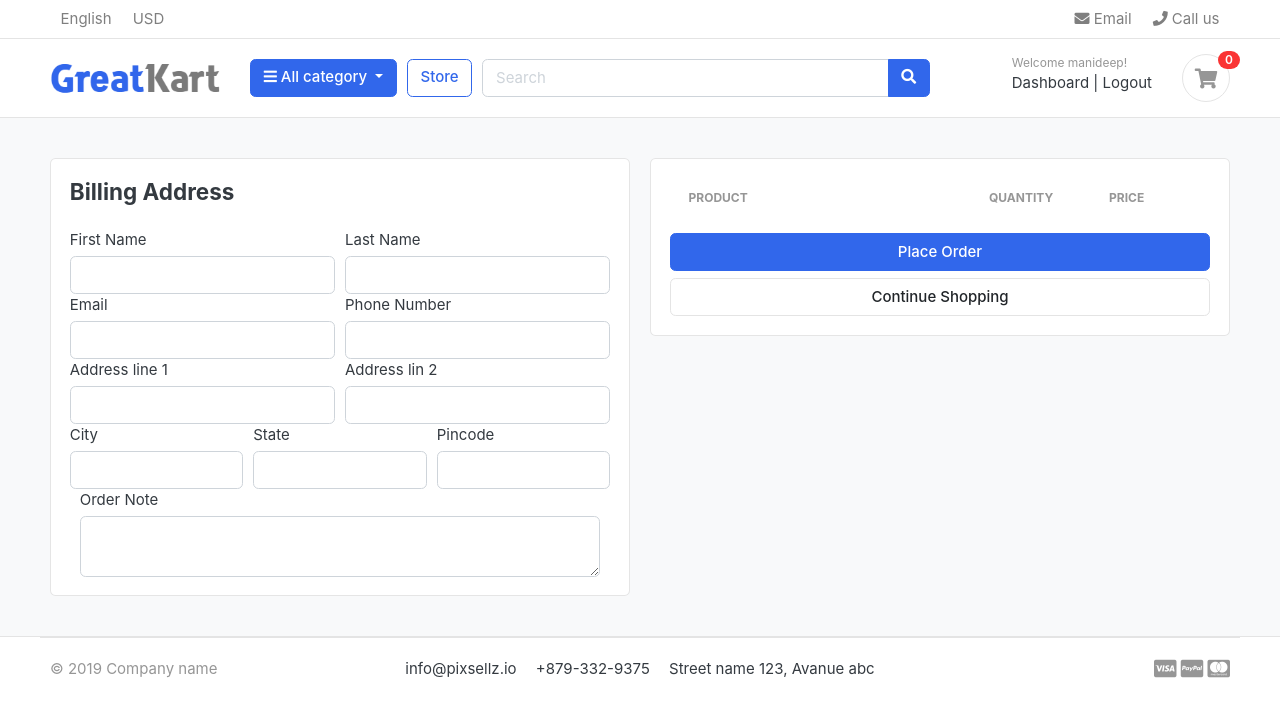
After one commit to mani-bairu/Greatkart-django, a Django app: page /cart/checkout/ in a window 1280 px wide. The commit adds this page. Shown: the top 717 px of the page. Run offline with Django 3.2, Linux system fonts and the light colour scheme; a user stored in the database is signed in; data comes from the database, SQL or seed files in the repository; both versions use the stored data as it was after the commit; lists and menus that the app fills with data are empty; some libraries are stand-ins or nearby versions; some web fonts are replaced.

Commit message:
handeled cart and checkout for loged users

```diff
--- a/cart/context_processors.py
+++ b/cart/context_processors.py
@@ -3,9 +3,11 @@ from .views import _cart_id
 
 def total_cart_items(request):
     total_items=0
-    cart_items=Cart_items.objects.filter(cart__cart_id=_cart_id(request))
+    if request.user.is_authenticated:
+        cart_items=Cart_items.objects.filter(user=request.user)
+    else:
+        cart_items=Cart_items.objects.filter(cart__cart_id=_cart_id(request))
     for cart_item in cart_items:
         total_items+=cart_item.quantity
 
-
     return dict(items=total_items)
--- a/cart/urls.py
+++ b/cart/urls.py
@@ -11,6 +11,9 @@ urlpatterns = [
 
     path('delete_cart_item/<int:product_id>/<int:cart_item_id>/',views.delete_cart_item,name='delete_cart_item'),
 
+    path('checkout/',views.checkout,name='checkout'),
+
+
 
 
 
--- a/cart/views.py
+++ b/cart/views.py
@@ -15,95 +15,166 @@ def _cart_id(request):
 
 
 
-@login_required(login_url='signin')
+
 def add_cart(request,product_id):
-    product= Product.objects.get(id=product_id)
-    product_variations=[]
-    if request.method=='POST':
-        for item in request.POST:
-            key=item
-            value=request.POST[key]
-            print(key,value)
+
+    if request.user.is_authenticated:
+        print('enter in is_authenticated')
+        current_user=request.user
+        print(current_user)
+        product= Product.objects.get(id=product_id)
+        product_variations=[]
+        if request.method=='POST':
+            for item in request.POST:
+                key=item
+                value=request.POST[key]
+                print(key,value)
+                try:
+                    variation= variations.objects.get(product=product,variation_category__iexact=key,variation_value__iexact=value)
+                    product_variations.append(variation)
+                    print('got variations')
+
+                except:
+                    pass
+
+        is_cart_item_exist=Cart_items.objects.filter(product=product,user=current_user).exists()
+        print(is_cart_item_exist)
+        if is_cart_item_exist:
             try:
-                variation= variations.objects.get(product=product,variation_category__iexact=key,variation_value__iexact=value)
-                product_variations.append(variation)
+                cart_items= Cart_items.objects.get(product=product,user=current_user,variation=variation)
+                cart_items.quantity += 1
+                cart_items.save()
+            except Cart_items.DoesNotExist:
+                cart_items= Cart_items.objects.create(product=product,user=current_user,quantity=1)
+                cart_items.variation.clear()
+                for items in product_variations:
+                    cart_items.variation.add(items)
+                cart_items.save()
+        else:
+            print('enter in else block')
+            cart_items= Cart_items.objects.create(user=current_user,product=product,quantity=1)
+            print('enter in else block line 2')
+            cart_items.variation.clear()
+            for items in product_variations:
+                print('enter in else block line ',items)
 
-            except:
-                pass
-
-    try:
-
-        cart=Cart.objects.filter(cart_id=_cart_id(request)).exists()
-
-        if cart:
-            cart=Cart.objects.get(cart_id=_cart_id(request))
-        else:
-            cart=Cart.objects.create(cart_id=_cart_id(request))
-
-            print(cart)
-            cart.save()
+                cart_items.variation.add(items)
+            print('enter in else block after the for loop ')
 
 
-    except Exception as e:
-        print(e)
+            cart_items.save()
+
+        return redirect( 'cart')
+
+    #if user is not Authenticated
+    else:
+        product= Product.objects.get(id=product_id)
+        product_variations=[]
+        if request.method=='POST':
+            for item in request.POST:
+                key=item
+                value=request.POST[key]
+                print(key,value)
+                try:
+                    variation= variations.objects.get(product=product,variation_category__iexact=key,variation_value__iexact=value)
+                    product_variations.append(variation)
+
+                except:
+                    pass
+
+        try:
+
+            cart=Cart.objects.filter(cart_id=_cart_id(request)).exists()
+
+            if cart:
+                cart=Cart.objects.get(cart_id=_cart_id(request))
+            else:
+                cart=Cart.objects.create(cart_id=_cart_id(request))
+
+                print(cart)
+                cart.save()
 
 
-    is_cart_item_exist=Cart_items.objects.filter(product=product,cart=cart).exists()
-    if is_cart_item_exist:
-        try:
-            cart_items= Cart_items.objects.get(product=product,cart=cart,variation=variation)
-            cart_items.quantity += 1
-            cart_items.save()
-        except Cart_items.DoesNotExist:
+        except Exception as e:
+            print(e)
+
+
+        is_cart_item_exist=Cart_items.objects.filter(product=product,cart=cart).exists()
+        if is_cart_item_exist:
+            try:
+                cart_items= Cart_items.objects.get(product=product,cart=cart,variation=variation)
+                cart_items.quantity += 1
+                cart_items.save()
+            except Cart_items.DoesNotExist:
+                cart_items= Cart_items.objects.create(product=product,cart=cart,quantity=1)
+                cart_items.variation.clear()
+                for items in product_variations:
+                    cart_items.variation.add(items)
+                cart_items.save()
+        else:
+
             cart_items= Cart_items.objects.create(product=product,cart=cart,quantity=1)
             cart_items.variation.clear()
             for items in product_variations:
-              cart_items.variation.add(items)
+                cart_items.variation.add(items)
+
             cart_items.save()
+
+        return redirect( 'cart')
+
+
+def remove_cart(request,product_id,cart_item_id):
+    product= Product.objects.get(id=product_id)
+    if request.user.is_authenticated:
+        cart_item=Cart_items.objects.get(product=product,user=request.user,id=cart_item_id)
+        if cart_item.quantity > 1:
+            cart_item.quantity -= 1
+            cart_item.save()
+
+        else:
+            cart_item.delete()
     else:
 
-        cart_items= Cart_items.objects.create(product=product,cart=cart,quantity=1)
-        cart_items.variation.clear()
-        for items in product_variations:
-              cart_items.variation.add(items)
+        cart=Cart.objects.get(cart_id=_cart_id(request))
 
-        cart_items.save()
+        cart_item=Cart_items.objects.get(product=product,cart=cart,id=cart_item_id)
+        if cart_item.quantity > 1:
+            cart_item.quantity -= 1
+            cart_item.save()
 
-    return redirect( 'cart')
-
-@login_required(login_url='signin')
-def remove_cart(request,product_id,cart_item_id):
-    product= Product.objects.get(id=product_id)
-    cart=Cart.objects.get(cart_id=_cart_id(request))
-
-    cart_item=Cart_items.objects.get(product=product,cart=cart,id=cart_item_id)
-    if cart_item.quantity > 1:
-        cart_item.quantity -= 1
-        cart_item.save()
-
-    else:
-        cart_item.delete()
-
-    return redirect('cart')
-@login_required(login_url='signin')
-def add_cart_quantity(request,product_id,cart_item_id):
-    product= Product.objects.get(id=product_id)
-    cart=Cart.objects.get(cart_id=_cart_id(request))
-
-    cart_item=Cart_items.objects.get(product=product,cart=cart,id=cart_item_id)
-    cart_item.quantity += 1
-    cart_item.save()
+        else:
+            cart_item.delete()
 
     return redirect('cart')
 
 
-@login_required(login_url='signin')
+def add_cart_quantity(request,product_id,cart_item_id):
+    product= Product.objects.get(id=product_id)
+    if request.user.is_authenticated:
+         cart_item=Cart_items.objects.get(product=product,user=request.user,id=cart_item_id)
+         cart_item.quantity += 1
+         cart_item.save()
+    else:
+        cart=Cart.objects.get(cart_id=_cart_id(request))
+        cart_item=Cart_items.objects.get(product=product,cart=cart,id=cart_item_id)
+        cart_item.quantity += 1
+        cart_item.save()
+
+    return redirect('cart')
+
+
+
 def delete_cart_item(request,product_id,cart_item_id):
     product= Product.objects.get(id=product_id,)
-    cart=Cart.objects.get(cart_id=_cart_id(request))
+    if request.user.is_authenticated:
+        cart_item=Cart_items.objects.get(product=product,user=request.user,id=cart_item_id)
+        cart_item.delete()
 
-    cart_item=Cart_items.objects.get(product=product,cart=cart,id=cart_item_id)
-    cart_item.delete()
+    else:
+
+        cart=Cart.objects.get(cart_id=_cart_id(request))
+        cart_item=Cart_items.objects.get(product=product,cart=cart,id=cart_item_id)
+        cart_item.delete()
     return redirect('cart')
 
 
@@ -111,12 +182,14 @@ def delete_cart_item(request,product_id,cart_item_id):
 
 
 
-@login_required(login_url='signin')
+
 def cart(request):
 
     # cart=Cart.objects.get(cart_id=_cart_id(request))
-
-    cart_items=Cart_items.objects.filter(cart__cart_id=_cart_id(request))
+    if request.user.is_authenticated:
+        cart_items=Cart_items.objects.filter(user=request.user)
+    else:
+        cart_items=Cart_items.objects.filter(cart__cart_id=_cart_id(request))
     total=0
     quantiy=0
     for cart_item in cart_items:
@@ -140,3 +213,32 @@ def cart(request):
     }
 
     return render(request,'store/cart.html',context)
+
+@login_required(login_url='signin')
+def checkout(request):
+    if request.user.is_authenticated:
+        cart_items=Cart_items.objects.filter(user=request.user)
+    else:
+        cart_items=Cart_items.objects.filter(cart__cart_id=_cart_id(request))
+    total=0
+    quantiy=0
+    for cart_item in cart_items:
+        Total = (cart_item.product.price * cart_item.quantity)
+        total += Total
+        quantiy += cart_item.quantity
+
+    tax= (2*total)/100
+    grand_total=total+tax
+    cart_items_count=cart_items.count()
+
+
+    context={
+        'cart_items':cart_items,
+        'total':total,
+        'grand_total':grand_total,
+        'tax':tax,
+        'quantiy':quantiy,
+        'cart_items_count':cart_items_count
+
+    }
+    return render(request,'store/checkout.html',context)
--- a/store/views.py
+++ b/store/views.py
@@ -10,7 +10,7 @@ from django.contrib.auth.decorators import login_required
 
 # Create your views here.
 
-@login_required(login_url='signin')
+
 def Store(request,category_slug=None):
 
 
@@ -36,7 +36,7 @@ def Store(request,category_slug=None):
     }
     return render(request,'store/store.html',context)
 
-@login_required(login_url='signin')
+
 def product_detail(request,category_slug,product_slug):
     product=None
     try:
@@ -51,7 +51,7 @@ def product_detail(request,category_slug,product_slug):
     }
     return render(request,'store/product_detail.html',context)
 
-@login_required(login_url='signin')
+
 def search(request):
     if 'keyword' in request.GET:
         keyword = request.GET.get('keyword')
--- a/templates/store/cart.html
+++ b/templates/store/cart.html
@@ -89,7 +89,7 @@
                 <p class="text-center mb-3">
                     <img src="{% static './images/misc/payments.png' %}" height="26">
                 </p>
-                <a href="./place-order.html" class="btn btn-primary btn-block"> Checkout </a>
+                <a href="{% url 'checkout'%}" class="btn btn-primary btn-block"> Checkout </a>
                 <a href="./store.html" class="btn btn-light btn-block">Continue Shopping</a>
             </div> <!-- card-body.// -->
             </div> <!-- card.// -->
--- /dev/null
+++ b/templates/store/checkout.html
@@ -0,0 +1,137 @@
+{% extends 'base.html' %}
+{% load static%}
+{% block content %}
+
+<section class="section-content padding-y bg">
+    <div class="container">
+
+    <!-- ============================ COMPONENT 1 ================================= -->
+
+    <div class="row">
+        <aside class="col-lg-6">
+    <div class="card">
+        <div class="card-body">
+            <h4 class="card-title mb-4">Billing Address</h4>
+            <form action="" method="post">
+                {% csrf_token %}
+                <div class="form-row">
+                    <div class="col form -group">
+                        <label for="">First Name</label>
+                        <input type="text" name="first_name" class="form-control" required>
+                    </div>
+                    <div class="col form -group">
+                        <label for="">Last Name</label>
+                        <input type="text" name="last_name" class="form-control" required>
+                    </div>
+                </div>
+                <div class="form-row">
+                    <div class="col form -group">
+                        <label for="">Email</label>
+                        <input type="email" name="email" class="form-control" required>
+                    </div>
+                    <div class="col form -group">
+                        <label for="">Phone Number</label>
+                        <input type="text" name="phone_number" class="form-control" required>
+                    </div>
+                </div>
+                <div class="form-row">
+                    <div class="col form -group">
+                        <label for="">Address line 1</label>
+                        <input type="text" name="address_lin1" class="form-control" required>
+                    </div>
+                    <div class="col form -group">
+                        <label for="">Address lin 2</label>
+                        <input type="text" name="address_lin2" class="form-control" >
+                    </div>
+                </div>
+                <div class="form-row">
+                    <div class="col form -group">
+                        <label for="">City</label>
+                        <input type="text" name="city" class="form-control" required>
+                    </div>
+                    <div class="col form -group">
+                        <label for="">State</label>
+                        <input type="text" name="state" class="form-control" >
+                    </div>
+                    <div class="col form -group">
+                        <label for="">Pincode</label>
+                        <input type="text" name="pincode" class="form-control" >
+                    </div>
+                </div>
+                <div class="col form -group">
+                    <label for="">Order Note</label>
+                    <textarea type="text" name="order_note" rows="2" class="form-control" ></textarea>
+                </div>
+
+        </div>
+
+    </div> <!-- card.// -->
+
+        </aside> <!-- col.// -->
+        <aside class="col-lg-6">
+
+            <div class="card">
+            <div class="card-body">
+                <table class="table table-borderless table-shopping-cart">
+                    <thead class="text-muted">
+                    <tr class="small text-uppercase">
+                      <th scope="col">Product</th>
+                      <th scope="col" width="120">Quantity</th>
+                      <th scope="col" width="120">Price</th>
+
+                    </tr>
+                    </thead>
+                    <tbody>
+                    {% for cartitem in cart_items%}
+                    <tr>
+                        <td>
+                            <figure class="itemside align-items-center">
+                                <a href="{{cartitem.product.get_url}}"><div class="aside"><img src="{{cartitem.product.product_image.url}}" class="img-sm"></div></a>
+                                <figcaption class="info">
+                                    <a href="#" class="title text-dark">{{cartitem.product.product_name}}</a>
+                                    <p class="text-muted small">
+                                        {% for items in cartitem.variation.all%}
+                                        {{items.variation_category}} : {{items.variation_value}} <br>
+                                        {% endfor %}
+                                    </p>
+                                </figcaption>
+                            </figure>
+                        </td>
+                        <td>
+                           <label for="">{{cartitem.quantity}}</label>
+                        </td>
+                        <td>
+                            <div class="price-wrap">
+                                <var class="price">${{cartitem.sub_total}}</var>
+                                <small class="text-muted"> ${{cartitem.product.price}} each </small>
+                            </div> <!-- price-wrap .// -->
+                        </td>
+
+                    </tr>
+                    {% endfor%}
+
+
+
+
+                    </tbody>
+                    </table>
+
+
+                <button type="submit" name="submit" class="btn btn-primary btn-block" >Place Order</button>
+                <a href="{% url 'store'%}" class="btn btn-light btn-block">Continue Shopping</a>
+            </div> <!-- card-body.// -->
+            </div> <!-- card.// -->
+        </form>
+
+    </aside> <!-- col.// -->
+
+
+    </div> <!-- row.// -->
+
+    <!-- ============================ COMPONENT 1 END .// ================================= -->
+
+    </div> <!-- container .//  -->
+    </section>
+    <!-- ========================= SECTION CONTENT END// ========================= -->
+
+{% endblock %}
```
Also changed, not shown: accounts/views.py (+74 -2 lines), cart/models.py (+4 -3 lines), cart/migrations/0003_auto_20240606_1422.py (added), cart/migrations/0004_auto_20240607_0526.py (added), db.sqlite3, 1 other file.
